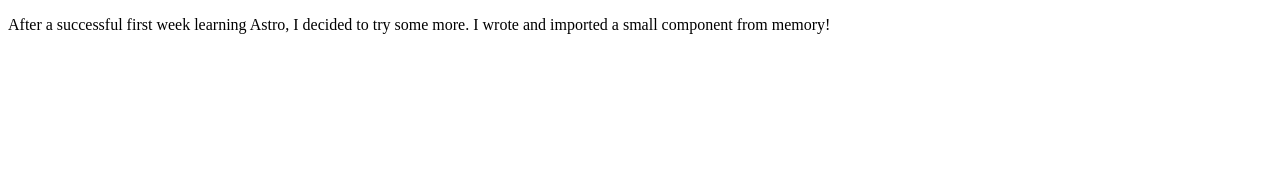
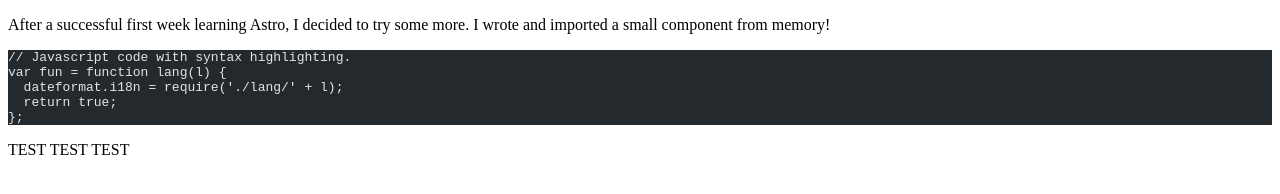
Before and after one commit to AI-Chriss/Astro-Blog, an Astro site: page /posts/post-2 in a window 1280 px wide. Built offline with nearby package versions, Linux system fonts and the light colour scheme; Astro itself is replaced by a stand-in of ours; code samples lack their colours.

Commit message:
added a js code block syntax

````diff
--- a/src/pages/posts/post-2.md
+++ b/src/pages/posts/post-2.md
@@ -8,4 +8,15 @@
 pubDate: 2022-07-08
 tags: ["astro", "blogging", "learning in public", "successes"]
 ---
+
 After a successful first week learning Astro, I decided to try some more. I wrote and imported a small component from memory!
+
+```js
+// Javascript code with syntax highlighting.
+var fun = function lang(l) {
+  dateformat.i18n = require('./lang/' + l);
+  return true;
+};
+```
+
+TEST TEST TEST
````
Also changed, not shown: src/pages/about.astro (+13 -0 lines).
